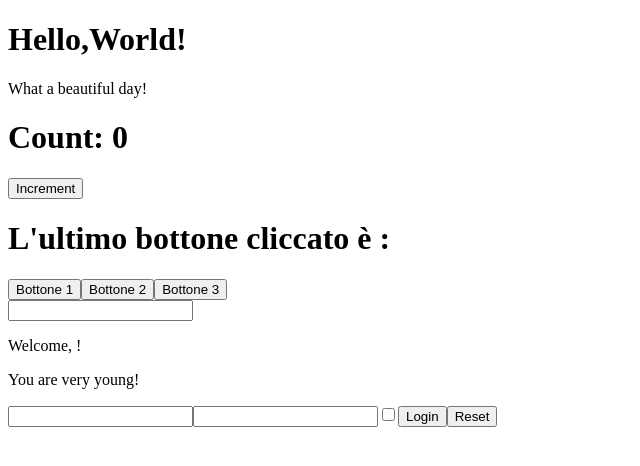
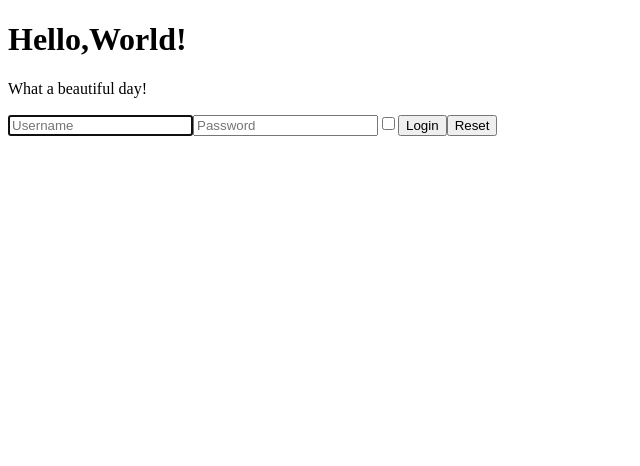
Before and after one commit to CeciliaFabiole/REACT, a React (Create React App) app in the folder react-complete-exercises/: page / in a window 1280 px wide. Shown: the top 466 px of the page, without its empty margins (0-640 px from the left). Built offline with nearby package versions, Linux system fonts and the light colour scheme.

Commit message:
feat:add forms-06

```diff
--- a/react-complete-exercises/src/App.js
+++ b/react-complete-exercises/src/App.js
@@ -1,9 +1,9 @@
 import React from "react";
 import { Hello } from './Hello'
 // import { Counter } from "./Counter";
-import { ClickCounter } from "./ClickCounter";
-import { ClickTracker } from "./ClickTracker";
-import { InteractiveWelcome } from "./InteractiveWelcome";
+// import { ClickCounter } from "./ClickCounter";
+// import { ClickTracker } from "./ClickTracker";
+// import { InteractiveWelcome } from "./InteractiveWelcome";
 // import { Login } from "./Login";
 import { UncontrolledLogin } from "./UncontrolledLogin";
 
@@ -22,9 +22,11 @@ import { UncontrolledLogin } from "./UncontrolledLogin";
 
 //FUNCTION COMPONENT
 export function App(){
-    function onLogin(data){
-        console.log('delle info sono state inviate: ' + data.username, data.password, data.remember)
-    }
+    //per il FUNCTION COMPONENT
+    // function onLogin(data){
+    //     console.log('delle info sono state inviate: ' + data.username, data.password, data.remember)
+    // }
+    //per il CLASS COMPONENT
     // function onLogin(state){
     //     console.log('delle info sono state inviate: ' + state.username, state.password, state.remember)
     // }
@@ -32,9 +34,9 @@ export function App(){
         <div>
             <Hello/>
             {/* <Counter initialValue={0} incrementInterval={1} incrementAmount={1000}/> */}
-            <ClickCounter/>
-            <ClickTracker/>
-            <InteractiveWelcome/>
+            {/* <ClickCounter/> */}
+            {/* <ClickTracker/> */}
+            {/* <InteractiveWelcome/> */}
             {/* <Login login={(data)=>onLogin(data)}/> */}
             <UncontrolledLogin/>
         </div>
--- a/react-complete-exercises/src/UncontrolledLogin.js
+++ b/react-complete-exercises/src/UncontrolledLogin.js
@@ -41,8 +41,8 @@ export function UncontrolledLogin(){
     }
     return (
         <form onSubmit ={(e)=>handleInputs(e)}>
-            <input name="username"></input>
-            <input name="password" type="password"></input>
+            <input name="username" placeholder="Username" autoFocus></input>
+            <input name="password" type="password" placeholder="Password"></input>
             <input name="remember" type="checkbox"></input>
             <button type="submit">Login</button>
             <button type="reset">Reset</button>
```
Also changed, not shown: 1 other file (tests, documents, lock files or other folders).
